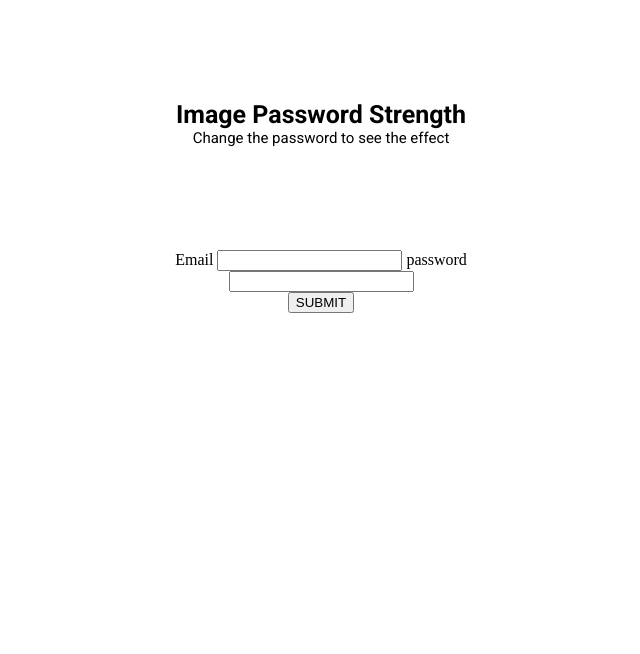
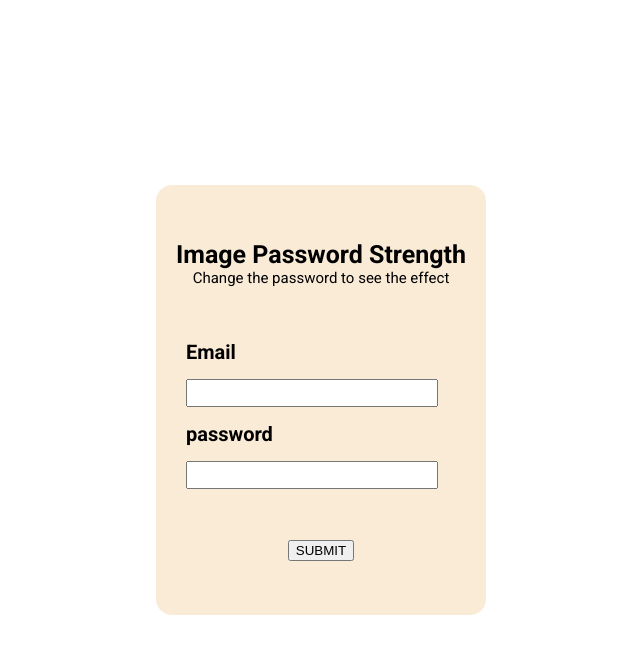
Before and after one commit to Ameer2000Mzori/Password-Strength, a website built with webpack: page src/index.html in a window 1280 px wide. Shown: the whole page, without its empty margins (319-959 px from the left). Built offline with nearby package versions, Linux system fonts and the light colour scheme.

Commit message:
added styling to info wrap

```diff
--- a/src/style.scss
+++ b/src/style.scss
@@ -17,13 +17,16 @@ body {
   height: 100vh;
 
   .form {
-    height: 600px;
+    height: 400px;
     width: 300px;
     display: flex;
     flex-direction: column;
     text-align: center;
     align-items: center;
+    justify-content: center;
     padding: 15px;
+    background-color: antiquewhite;
+    border-radius: 1rem;
 
     .text-Wrap {
       height: 25%;
@@ -44,5 +47,28 @@ body {
         margin: 0;
       }
     }
+
+    .info-Inputs {
+      height: 50%;
+      width: 90%;
+      text-align: center;
+      align-items: start;
+      display: flex;
+      flex-direction: column;
+      gap: 15px;
+
+      label {
+        font-size: 20px;
+        font-family: $fontOne;
+        font-weight: 600;
+      }
+
+      input {
+        font-size: 20px;
+        font-family: $fontOne;
+        font-weight: 600;
+        padding: 0 5px;
+      }
+    }
   }
 }
```
Also changed, not shown: src/style.css, 1 other file.
